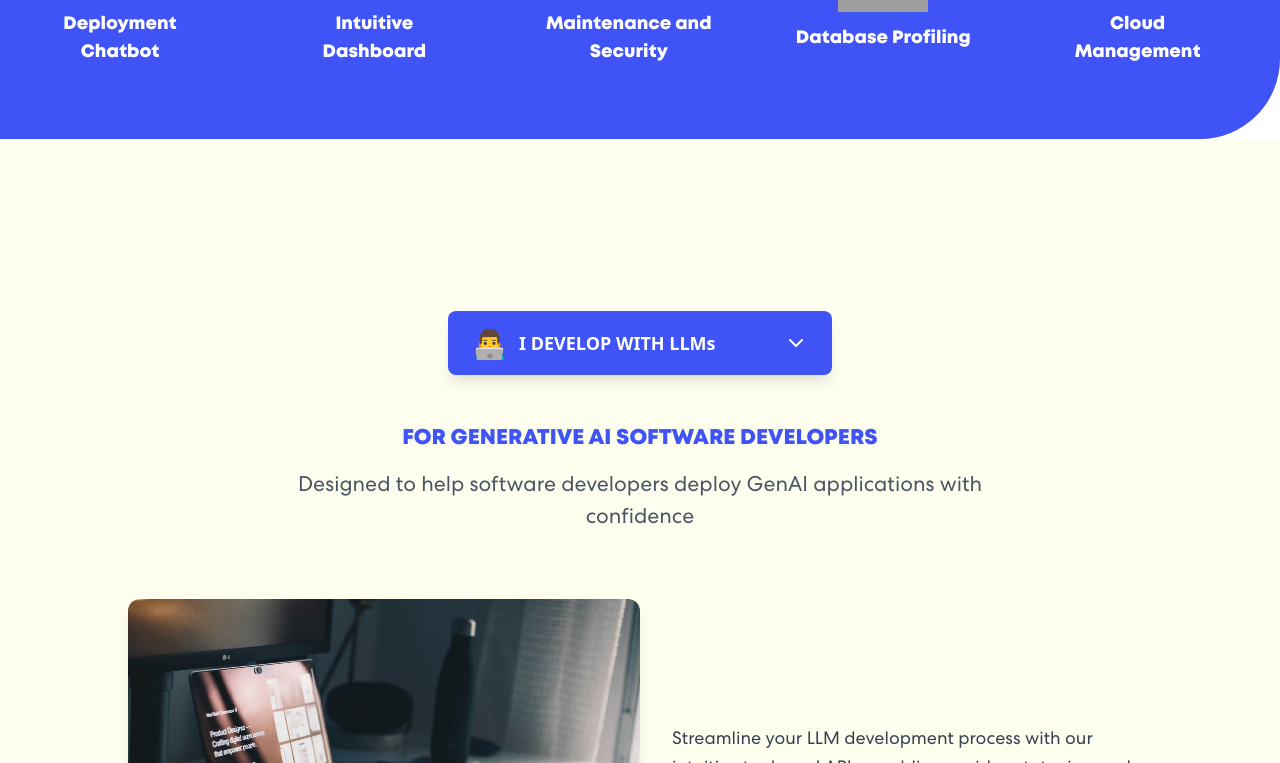
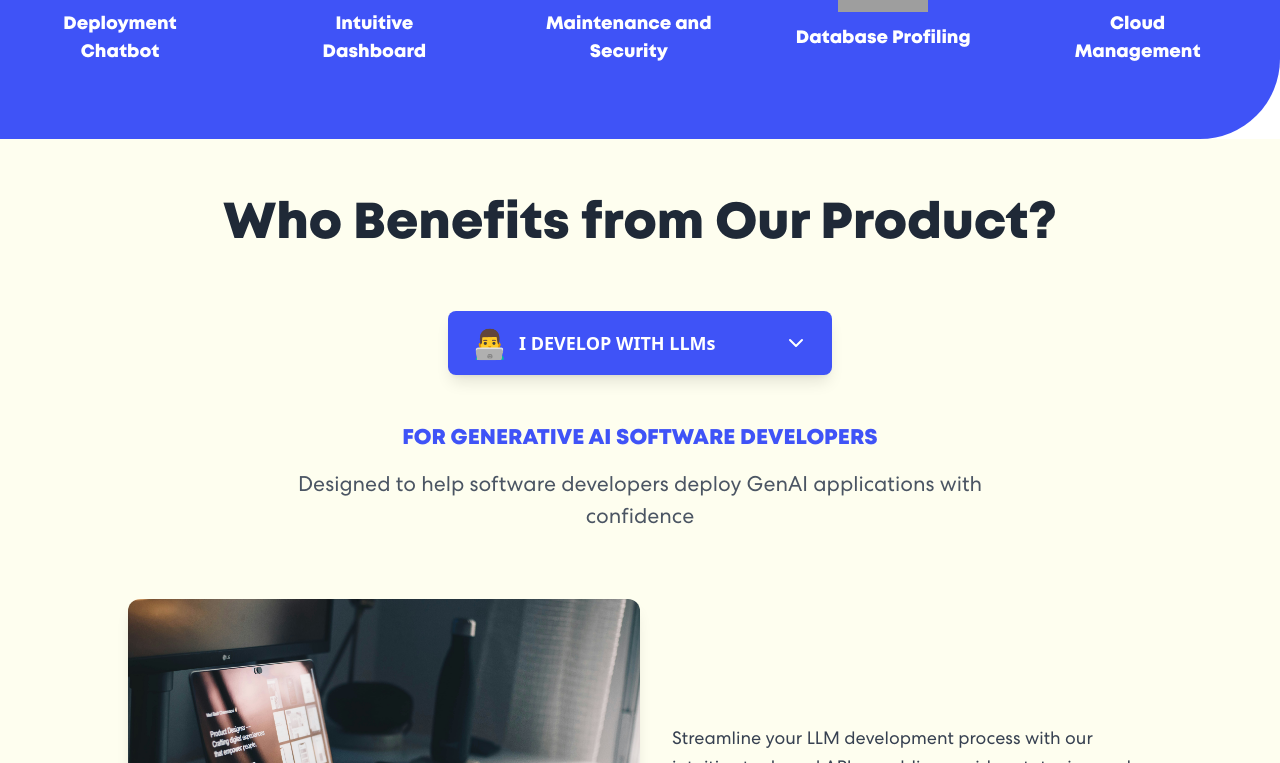
Before and after one commit to Avinier/SuperServerAI-LandingPage, a React (Vite) app: page / in a window 1280 px wide. Shown: the part 1021-1784 px from the top of the page. Built offline with nearby package versions, Linux system fonts and the light colour scheme; grey boxes are pictures that could not be loaded.

Commit message:
workflow

```diff
--- a/src/components/Workflow.jsx
+++ b/src/components/Workflow.jsx
@@ -124,7 +124,7 @@ const WorkFlow = () => {
 
   return (
     <section className="bg-background min-h-screen text-text py-16 px-4 md:px-8">
-      <h2 className="text-4xl md:text-4xl font-heading text-text font-bold text-center mb-8 transition-all duration-500 ease-in-out opacity-0 -translate-y-4 animate-fade-in-down">
+      <h2 className="text-4xl md:text-4xl font-heading text-text font-bold text-center mb-8 transition-all duration-500 ease-in-out -translate-y-4 animate-fade-in-down">
         Who Benefits from Our Product?
       </h2>
       <div className="relative w-64 sm:w-80 md:w-96 mx-auto my-6">
```
